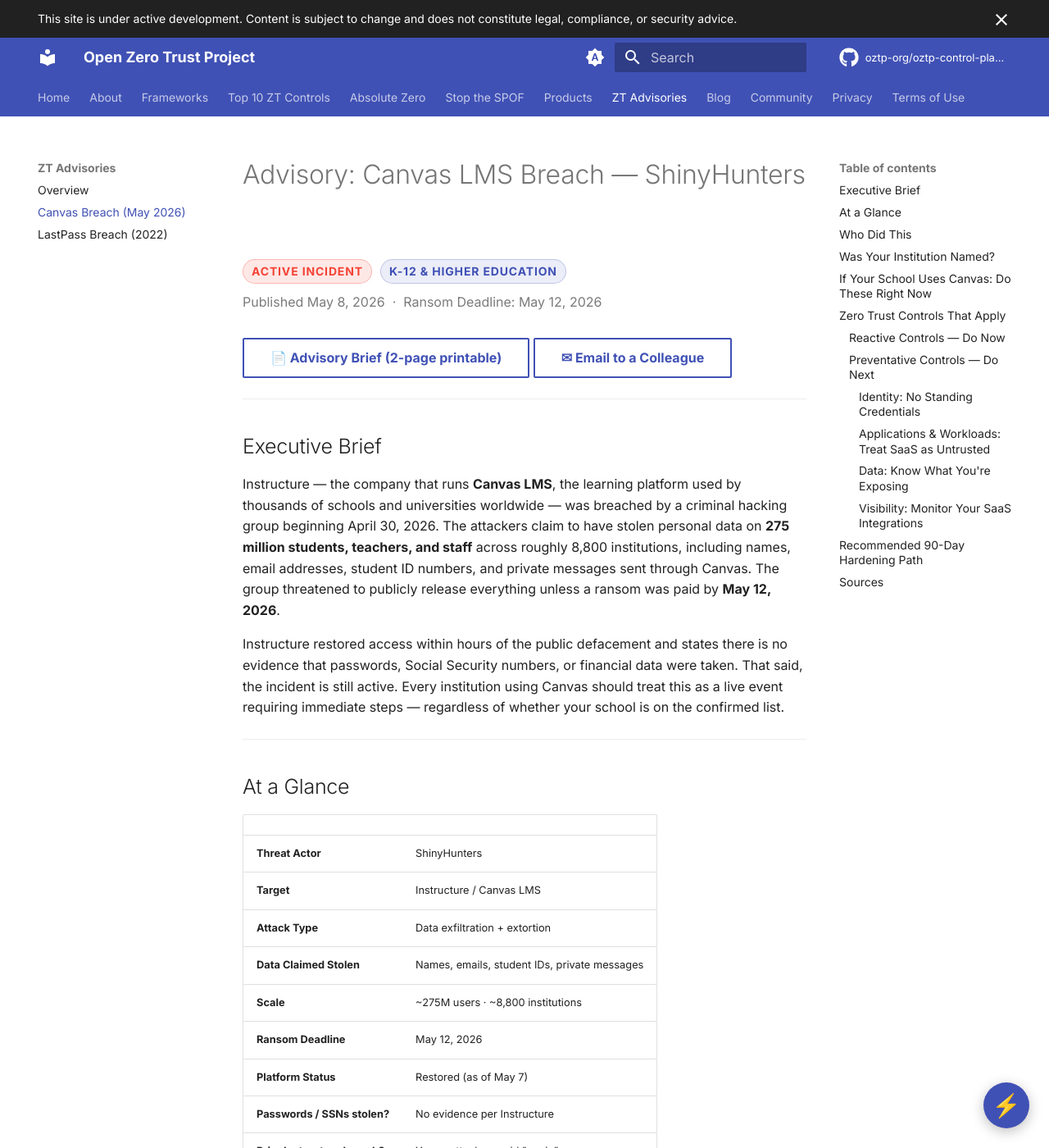
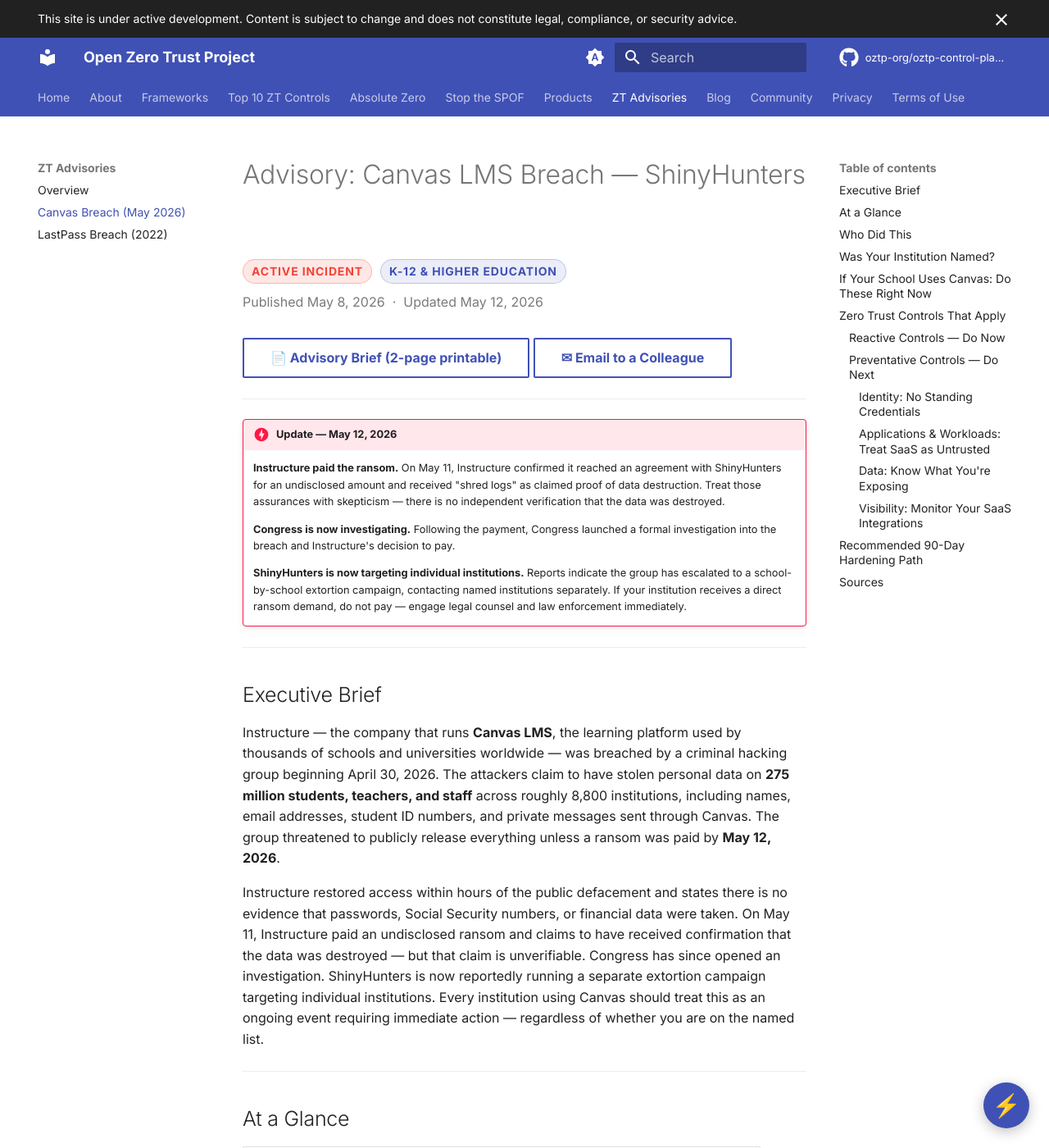
Before and after one commit to oztp-org/oztp-org.github.io, an MkDocs documentation site: the page built from docs/advisories/canvas-2026-05.md, in a window 1280 px wide and 1400 px high. Shown: the whole window at 82% size. Built offline with MkDocs 1.6.1 and Material for MkDocs 9.7.7, drawn with Linux system fonts in a browser that asks for light colours; comment, search, counter and statistics services are not loaded; some of the changed text lies outside the part shown.

Commit message:
Update Canvas advisory with May 12 developments
Adds ransom payment confirmation (May 11), Congressional investigation,
and ShinyHunters school-by-school extortion escalation. Updates At a
Glance table, executive brief, Do Not Pay warning, FBI guidance box,
and sources on both the advisory page and the 2-page printable brief.

Co-Authored-By: Claude Sonnet 4.6 <noreply@anthropic.com>

```diff
--- a/docs/advisories/canvas-2026-05.md
+++ b/docs/advisories/canvas-2026-05.md
@@ -3,10 +3,19 @@
 <div class="advisory-meta">
   <span class="advisory-badge badge-active">ACTIVE INCIDENT</span>
   <span class="advisory-badge badge-sector">K-12 &amp; Higher Education</span>
-  <span class="advisory-meta-text">Published May 8, 2026 &nbsp;·&nbsp; Ransom Deadline: May 12, 2026</span>
+  <span class="advisory-meta-text">Published May 8, 2026 &nbsp;·&nbsp; Updated May 12, 2026</span>
 </div>
 
 [📄 Advisory Brief (2-page printable)](canvas-2026-05-brief.html){ .md-button target=_blank } [✉ Email to a Colleague](mailto:?subject=ZT%20Advisory%3A%20Canvas%20LMS%20Breach%20%E2%80%94%20May%202026&body=I%20wanted%20to%20share%20this%20Zero%20Trust%20advisory%20from%20the%20Open%20Zero%20Trust%20Project%20covering%20the%20recent%20Canvas%20LMS%20breach%20by%20ShinyHunters.%0A%0AKey%20facts%3A%20275M%20users%20across%208%2C800%20institutions%20affected.%20Names%2C%20emails%2C%20student%20IDs%2C%20and%20private%20messages%20claimed%20stolen.%0A%0AThe%20advisory%20includes%20immediate%20action%20steps%2C%20Zero%20Trust%20control%20mappings%2C%20an%20interactive%20IR%20checklist%2C%20and%20a%2090-day%20hardening%20path.%0A%0Ahttps%3A%2F%2Foztp.org%2Fadvisories%2Fcanvas-2026-05%2F%0A%0AFree%20%E2%80%94%20no%20account%20required.){ .md-button }
+
+---
+
+!!! danger "Update — May 12, 2026"
+    **Instructure paid the ransom.** On May 11, Instructure confirmed it reached an agreement with ShinyHunters for an undisclosed amount and received "shred logs" as claimed proof of data destruction. Treat those assurances with skepticism — there is no independent verification that the data was destroyed.
+
+    **Congress is now investigating.** Following the payment, Congress launched a formal investigation into the breach and Instructure's decision to pay.
+
+    **ShinyHunters is now targeting individual institutions.** Reports indicate the group has escalated to a school-by-school extortion campaign, contacting named institutions separately. If your institution receives a direct ransom demand, do not pay — engage legal counsel and law enforcement immediately.
 
 ---
 
@@ -14,7 +23,7 @@
 
 Instructure — the company that runs **Canvas LMS**, the learning platform used by thousands of schools and universities worldwide — was breached by a criminal hacking group beginning April 30, 2026. The attackers claim to have stolen personal data on **275 million students, teachers, and staff** across roughly 8,800 institutions, including names, email addresses, student ID numbers, and private messages sent through Canvas. The group threatened to publicly release everything unless a ransom was paid by **May 12, 2026**.
 
-Instructure restored access within hours of the public defacement and states there is no evidence that passwords, Social Security numbers, or financial data were taken. That said, the incident is still active. Every institution using Canvas should treat this as a live event requiring immediate steps — regardless of whether your school is on the confirmed list.
+Instructure restored access within hours of the public defacement and states there is no evidence that passwords, Social Security numbers, or financial data were taken. On May 11, Instructure paid an undisclosed ransom and claims to have received confirmation that the data was destroyed — but that claim is unverifiable. Congress has since opened an investigation. ShinyHunters is now reportedly running a separate extortion campaign targeting individual institutions. Every institution using Canvas should treat this as an ongoing event requiring immediate action — regardless of whether you are on the named list.
 
 ---
 
@@ -27,10 +36,13 @@ Instructure restored access within hours of the public defacement and states the
 | **Attack Type** | Data exfiltration + extortion |
 | **Data Claimed Stolen** | Names, emails, student IDs, private messages |
 | **Scale** | ~275M users · ~8,800 institutions |
-| **Ransom Deadline** | May 12, 2026 |
+| **Ransom** | Paid May 11 by Instructure (undisclosed amount) |
+| **Data Destruction Claim** | ShinyHunters provided "shred logs" — unverified |
 | **Platform Status** | Restored (as of May 7) |
 | **Passwords / SSNs stolen?** | No evidence per Instructure |
 | **Prior Instructure breach?** | Yes — attackers said "again" |
+| **Congressional Investigation** | Opened May 12, 2026 |
+| **Individual School Extortion** | Ongoing — ShinyHunters targeting named institutions separately |
 | **FBI Status** | Active investigation — report at [ic3.gov](https://www.ic3.gov) |
 
 ---
@@ -52,10 +64,10 @@ Instructure restored access within hours of the public defacement and states the
 
 Their playbook is consistent: find a platform that holds data at scale, exfiltrate in bulk, then threaten public release unless paid. They do not appear motivated by ideology — only financial gain.
 
-!!! warning "Do Not Pay"
-    Paying a ransom does not guarantee data deletion and signals that your institution is willing to pay again. Engage legal counsel and law enforcement instead.
+!!! warning "If Your Institution Receives a Direct Demand — Do Not Pay"
+    Instructure paid the platform-level ransom on May 11. ShinyHunters is now reportedly running a separate campaign targeting individual institutions. If you receive a direct extortion demand, do not pay — engage legal counsel and law enforcement immediately.
 
-    The FBI specifically notes that threat actors in incidents like this **often exaggerate or fabricate the scope of their access** to pressure victims into paying. Receiving a threatening message does not confirm your data was actually stolen.
+    Paying does not guarantee data deletion and marks your institution as willing to pay again. The FBI specifically notes that threat actors **often exaggerate or fabricate the scope of their access** to pressure victims. Receiving a threatening message does not confirm your data was actually stolen. Report any demands to **[ic3.gov](https://www.ic3.gov)**.
 
 ---
 
@@ -245,7 +257,7 @@ For institutions that want to move from reactive to proactive after this inciden
 
 ## Sources
 
-This advisory is based on publicly available reporting as of May 8, 2026.
+This advisory was published May 8, 2026 and last updated May 12, 2026.
 
 - [2026 Canvas Security Incident — Wikipedia](https://en.wikipedia.org/wiki/2026_Canvas_security_incident)
 - [Instructure Confirms Canvas Breach — Bitdefender](https://www.bitdefender.com/en-us/blog/hotforsecurity/canvas-data-breach-2026)
@@ -253,6 +265,10 @@ This advisory is based on publicly available reporting as of May 8, 2026.
 - [Hackers Steal Students' Data — TechCrunch](https://techcrunch.com/2026/05/05/hackers-steal-students-data-during-breach-at-education-tech-giant-instructure/)
 - [PAY OR LEAK — Inside Higher Ed](https://www.insidehighered.com/news/tech-innovation/administrative-tech/2026/05/05/pay-or-leak-hackers-target-big-higher-ed-vendor)
 - [ShinyHunters Breach Instructure — SOCRadar](https://socradar.io/blog/shinyhunters-breach-instructure-students-teachers/)
+- [Instructure Pays Ransom to Canvas Hackers — Inside Higher Ed](https://www.insidehighered.com/news/tech-innovation/administrative-tech/2026/05/11/instructure-pays-ransom-canvas-hackers)
+- [Instructure Reaches Ransom Agreement with ShinyHunters — The Hacker News](https://thehackernews.com/2026/05/instructure-reaches-ransom-agreement.html)
+- [Congress Investigates Canvas Breach After Instructure Cuts Deal — The Register](https://www.theregister.com/cyber-crime/2026/05/12/congress-investigates-canvas-breach-after-instructure-cuts-deal-with-shinyhunters/5238927)
+- [ShinyHunters Escalates Canvas Extortion with School-by-School Campaign — Infosecurity Magazine](https://www.infosecurity-magazine.com/news/shinyhunters-escalates-canvas/)
 - [FBI Public Service Announcement — Canvas LMS Incident (May 2026)](https://www.ic3.gov)
 
 ---
```
Also changed, not shown: docs/advisories/canvas-2026-05-brief.html (+15 -11 lines).
